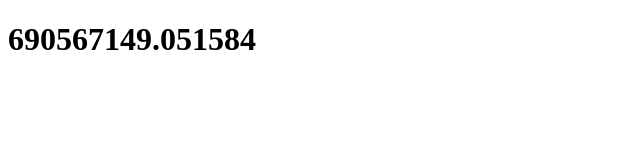
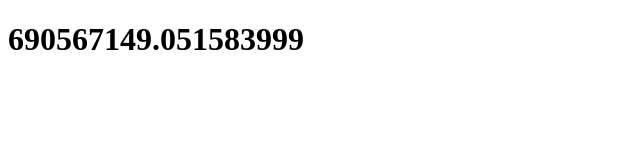
Before and after one commit to EmmaMark-Online/circulating-supply-api, a plain HTML site: page index.html in a window 1280 px wide. Shown: the whole page, without its empty margins (0-640 px from the left). Drawn offline with Linux system fonts and the light colour scheme.

Commit message:
Update index.html
updated index html file

```diff
--- a/index.html
+++ b/index.html
@@ -5,6 +5,6 @@
     <title>Circulating Supply</title>
 </head>
 <body>
-    <h1>690567149.051584</h1>
+    <h1>690567149.051583999</h1>
 </body>
 </html>
```
